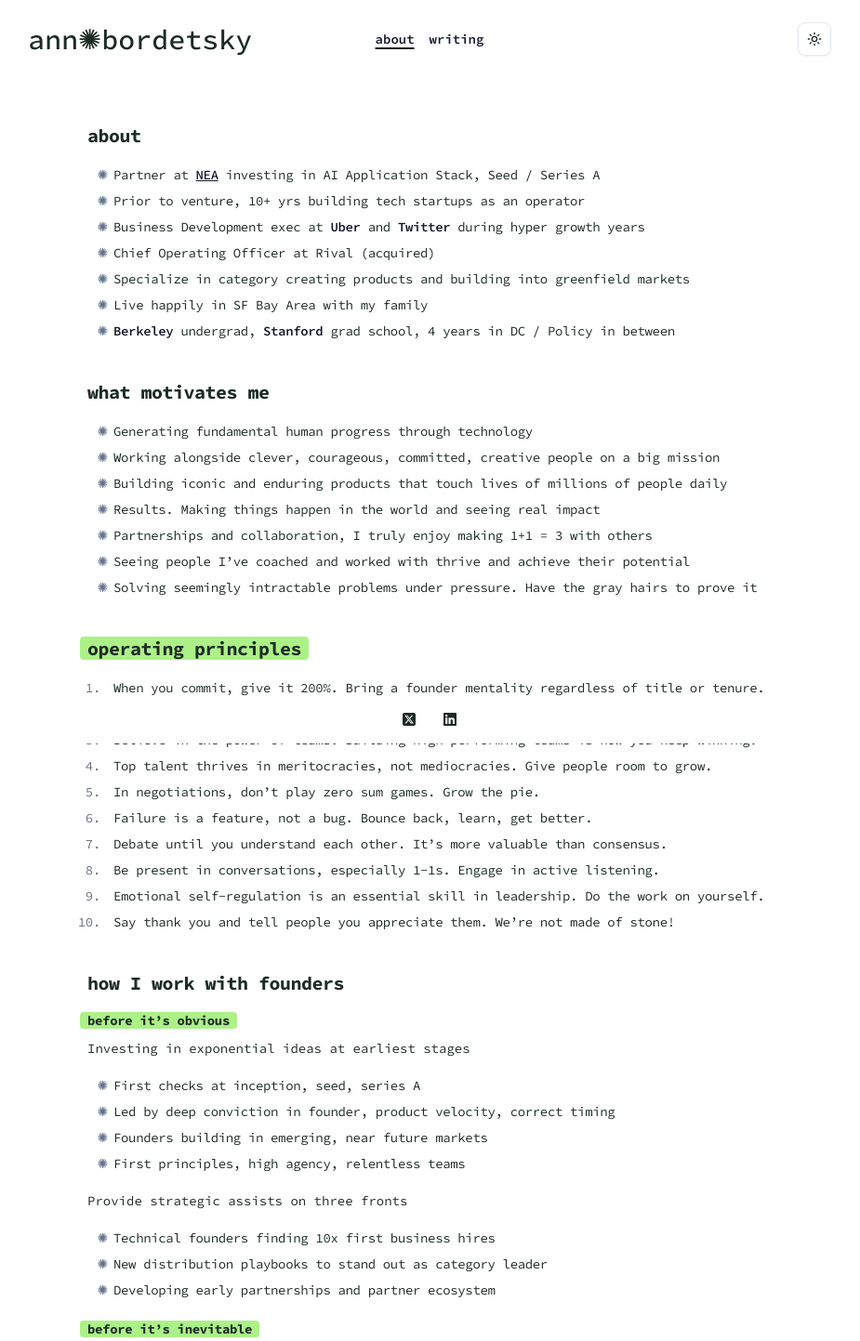
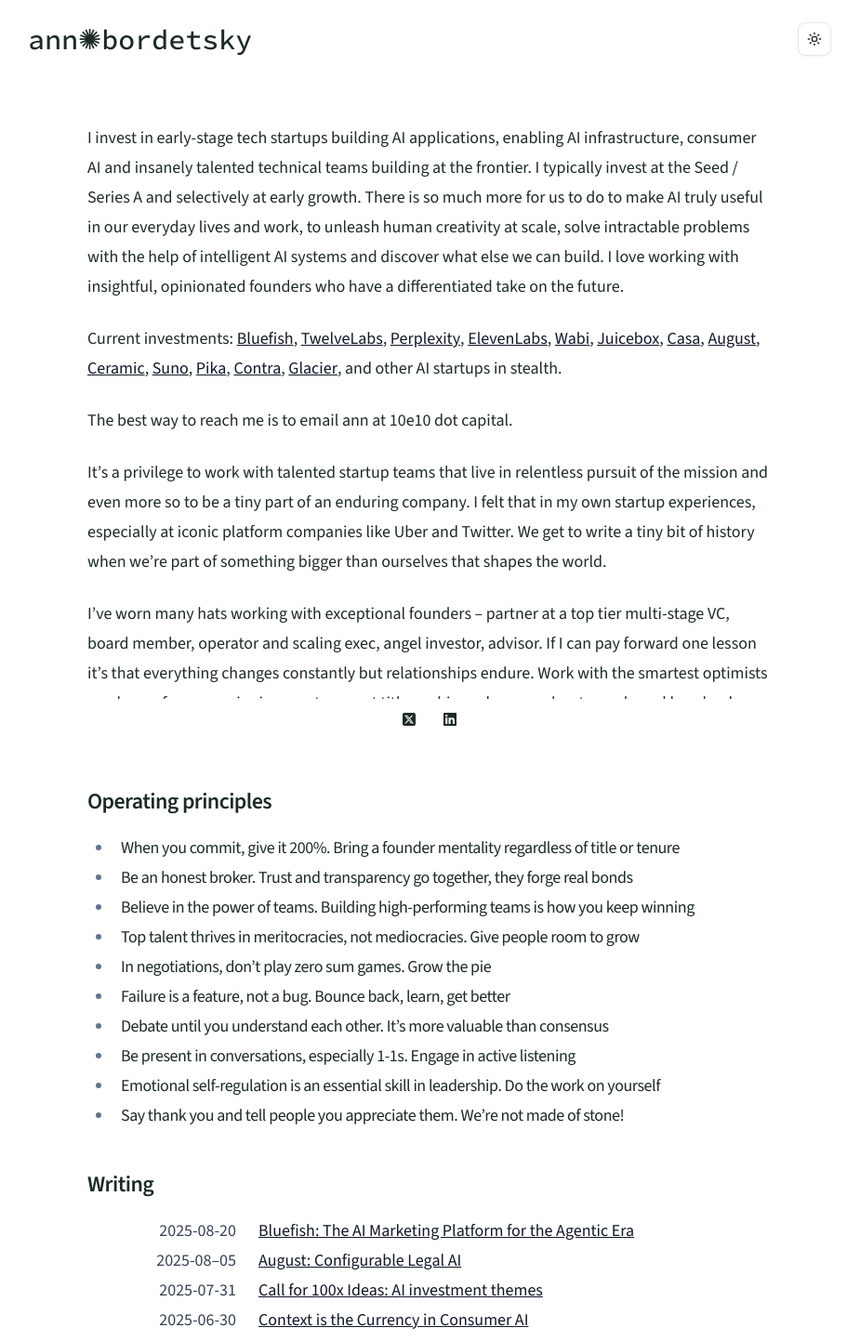
Before and after one commit to markphilpot/annbordetsky, a Next.js app: page / in a window 1280 px wide. Shown: the top 1443 px of the page at 93% size, without its empty margins (178-1103 px from the left). Built offline with nearby package versions, Linux system fonts and the light colour scheme.

Commit message:
Edit pass

```diff
--- a/src/app/layout.tsx
+++ b/src/app/layout.tsx
@@ -45,7 +45,7 @@
         >
           <Nav />
           <main
-            className={"font-mono w-full max-w-3xl mx-auto min-h-screen px-4"}
+            className={"font-sans w-full max-w-3xl mx-auto min-h-screen px-4"}
           >
             {children}
           </main>
--- a/src/app/page.tsx
+++ b/src/app/page.tsx
@@ -1,147 +1,108 @@
 import Section from "@/components/Section";
-import Highlight from "@/components/Highlight";
+import Writing from "@/components/Writing";
+import { Fragment } from "react";
+
+const investments = [
+  ["Bluefish", "https://bluefishai.com"],
+  ["TwelveLabs", "https://twelvelabs.io"],
+  ["Perplexity", "https://www.perplexity.ai"],
+  ["ElevenLabs", "https://elevenlabs.io"],
+  ["Wabi", "https://wabi.ai"],
+  ["Juicebox", "https://juicebox.ai"],
+  ["Casa", "https://my.casa"],
+  ["August", "https://august.law"],
+  ["Ceramic", "https://ceramic.ai"],
+  ["Suno", "https://www.suno.com"],
+  ["Pika", "https://pika.art"],
+  ["Contra", "https://www.contra.com"],
+  ["Glacier", "https://endwaste.io"],
+];
 
 export default function Home() {
   return (
     <>
       <Section>
-        <h2>about</h2>
+        <p>
+          I invest in early-stage tech startups building AI applications,
+          enabling AI infrastructure, consumer AI and insanely talented
+          technical teams building at the frontier. I typically invest at the
+          Seed / Series A and selectively at early growth. There is so much more
+          for us to do to make AI truly useful in our everyday lives and work,
+          to unleash human creativity at scale, solve intractable problems with
+          the help of intelligent AI systems and discover what else we can
+          build. I love working with insightful, opinionated founders who have a
+          differentiated take on the future.
+        </p>
+        <p>
+          Current investments:{" "}
+          {investments.map(([name, link]) => (
+            <Fragment key={name}>
+              <a href={link}>{name}</a>,{" "}
+            </Fragment>
+          ))}{" "}
+          and other AI startups in stealth.{" "}
+        </p>
+        <p>The best way to reach me is to email ann at 10e10 dot capital.</p>
+        <p>
+          It’s a privilege to work with talented startup teams that live in
+          relentless pursuit of the mission and even more so to be a tiny part
+          of an enduring company. I felt that in my own startup experiences,
+          especially at iconic platform companies like Uber and Twitter. We get
+          to write a tiny bit of history when we’re part of something bigger
+          than ourselves that shapes the world.
+        </p>
+        <p>
+          I’ve worn many hats working with exceptional founders – partner at a
+          top tier multi-stage VC, board member, operator and scaling exec,
+          angel investor, advisor. If I can pay forward one lesson it’s that
+          everything changes constantly but relationships endure. Work with the
+          smartest optimists you know, focus on winning as a team not titles or
+          hierarchy, care about people and be a leader that knows how to listen.
+          Startups are a fundamentally human endeavor.
+        </p>
+      </Section>
+      <Section>
+        <h3>Operating principles</h3>
         <ul>
           <li>
-            Partner at <a href="https://www.nea.com">NEA</a> investing in AI Application Stack,
-            Seed / Series A
-          </li>
-          <li>
-            Prior to venture, 10+ yrs building tech startups as an operator{" "}
-          </li>
-          <li>
-            Business Development exec at <strong>Uber</strong> and{" "}
-            <strong>Twitter</strong> during hyper growth years{" "}
-          </li>
-          <li>Chief Operating Officer at Rival (acquired)</li>
-          <li>
-            Specialize in category creating products and building into
-            greenfield markets
-          </li>
-          <li>Live happily in SF Bay Area with my family </li>
-          <li>
-            <strong>Berkeley</strong> undergrad, <strong>Stanford</strong> grad
-            school, 4 years in DC / Policy in between
-          </li>
-        </ul>
-      </Section>
-      <Section>
-        <h2>what motivates me</h2>
-        <ul>
-          <li>Generating fundamental human progress through technology</li>
-          <li>
-            Working alongside clever, courageous, committed, creative people on
-            a big mission
-          </li>
-          <li>
-            Building iconic and enduring products that touch lives of millions
-            of people daily
-          </li>
-          <li>
-            Results. Making things happen in the world and seeing real impact
-          </li>
-          <li>
-            Partnerships and collaboration, I truly enjoy making 1+1 = 3 with
-            others
-          </li>
-          <li>
-            Seeing people I’ve coached and worked with thrive and achieve their
-            potential
-          </li>
-          <li>
-            Solving seemingly intractable problems under pressure. Have the gray
-            hairs to prove it
-          </li>
-        </ul>
-      </Section>
-      <Section>
-        <h2>
-          <Highlight>operating principles</Highlight>
-        </h2>
-        <ol>
-          <li>
             When you commit, give it 200%. Bring a founder mentality regardless
-            of title or tenure.
+            of title or tenure{" "}
           </li>
           <li>
             Be an honest broker. Trust and transparency go together, they forge
-            real bonds.
+            real bonds{" "}
           </li>
           <li>
             Believe in the power of teams. Building high-performing teams is how
-            you keep winning.
+            you keep winning
           </li>
           <li>
             Top talent thrives in meritocracies, not mediocracies. Give people
-            room to grow.
+            room to grow
           </li>
-          <li>In negotiations, don’t play zero sum games. Grow the pie.</li>
+          <li>In negotiations, don’t play zero sum games. Grow the pie</li>
           <li>
-            Failure is a feature, not a bug. Bounce back, learn, get better.
+            Failure is a feature, not a bug. Bounce back, learn, get better
           </li>
           <li>
             Debate until you understand each other. It’s more valuable than
-            consensus.
+            consensus
           </li>
           <li>
             Be present in conversations, especially 1-1s. Engage in active
-            listening.
+            listening{" "}
           </li>
           <li>
             Emotional self-regulation is an essential skill in leadership. Do
-            the work on yourself.
+            the work on yourself{" "}
           </li>
           <li>
             Say thank you and tell people you appreciate them. We’re not made of
             stone!
           </li>
-        </ol>
+        </ul>
       </Section>
-      <Section>
-        <h2>how I work with founders</h2>
-        <h4>
-          <Highlight>before it’s obvious</Highlight>
-        </h4>
-        <p>Investing in exponential ideas at earliest stages</p>
-        <ul>
-          <li>First checks at inception, seed, series A</li>
-          <li>
-            Led by deep conviction in founder, product velocity, correct timing
-          </li>
-          <li>Founders building in emerging, near future markets </li>
-          <li>First principles, high agency, relentless teams</li>
-        </ul>
-        <p>Provide strategic assists on three fronts</p>
-        <ul>
-          <li>Technical founders finding 10x first business hires</li>
-          <li>New distribution playbooks to stand out as category leader </li>
-          <li>Developing early partnerships and partner ecosystem</li>
-        </ul>
-        <h4>
-          <Highlight>before it’s inevitable</Highlight>
-        </h4>
-        <p>
-          Selectively partnering founders at the early growth stage, when there
-          is undeniable market pull and exciting product growth but the company
-          isn’t inevitable yet. At this stage, it’s about dominating the
-          category and building the team that will build a durable company.
-          Inevitability comes from exceptional execution, scalable go-to-market
-          and establishing a brand moat (not just VC heat). Assist founders on:
-        </p>
-        <ul>
-          <li>Building business functions that drive growth </li>
-          <li>Competition chess game and alliances</li>
-          <li>Compound product strategy</li>
-        </ul>
-        <p>
-          Some things to <a href={"/writing"}>read</a>
-        </p>
-      </Section>
+      <Writing />
     </>
   );
 }
--- a/src/components/Nav.tsx
+++ b/src/components/Nav.tsx
@@ -37,17 +37,19 @@
   return (
     <nav className={"w-full sticky top-0 z-20 mb-12 bg-background"}>
       <div className={"max-w-4xl mx-auto px-4"}>
-        <div className={"grid grid-cols-2 md:grid-cols-3 py-6"}>
-          <div className={"flex justify-start items-center"}>
+        <div
+          className={"flex flex-col justify-center md:grid md:grid-cols-2 py-6"}
+        >
+          <div className={"flex justify-center md:justify-start items-center"}>
             <Logo />
           </div>
 
-          <div className={"flex justify-end md:justify-center items-center"}>
-            <NavLink href={"/"} label={"about"} pathname={pathname} />
-            <NavLink href={"/writing"} label={"writing"} pathname={pathname} />
-          </div>
+          {/*<div className={"flex justify-center md:justify-center items-center"}>*/}
+          {/*  <NavLink href={"/"} label={"about"} pathname={pathname} />*/}
+          {/*  <NavLink href={"/writing"} label={"writing"} pathname={pathname} />*/}
+          {/*</div>*/}
 
-          <div className={"hidden md:flex items-center justify-end"}>
+          <div className={"hidden md:flex md:items-center md:justify-end"}>
             <ModeToggle />
           </div>
         </div>
--- a/src/components/Section.tsx
+++ b/src/components/Section.tsx
@@ -5,12 +5,14 @@
   return (
     <section
       className={cn(
-        "prose dark:prose-invert prose-sm mb-10",
+        "prose dark:prose-invert md:prose-lg mb-10",
         "!max-w-3xl",
-        "prose-headings:tracking-tight prose-headings:text-foreground prose-headings:font-mono",
-        "prose-p:text-foreground prose-p:font-mono",
-        "prose-ul:list-(--my-marker) prose-ul:marker:text-muted-foreground",
+        "prose-headings:tracking-tight prose-headings:text-foreground",
+        "prose-p:text-foreground",
+        // "prose-ul:list-(--my-marker) prose-ul:marker:text-muted-foreground",
+        "prose-ul:marker:text-muted-foreground",
         "prose-li:text-foreground prose-li:tracking-tight",
+        "prose-li:m-0",
       )}
     >
       {children}
--- a/src/app/writing/page.tsx
+++ b/src/components/Writing.tsx
@@ -117,7 +117,7 @@
   return (
     <>
       <Section>
-        <h2>writing</h2>
+        <h3>Writing</h3>
         <div className={"grid grid-cols-4"}>
           {writing.map(([date, title, link]) => (
             <Fragment key={title}>
@@ -130,7 +130,7 @@
         </div>
       </Section>
       <Section>
-        <h2>talks & podcasts</h2>
+        <h3>Talks</h3>
         <div className={"grid grid-cols-4"}>
           {talks.map(([date, title, link]) => (
             <Fragment key={title}>
```
